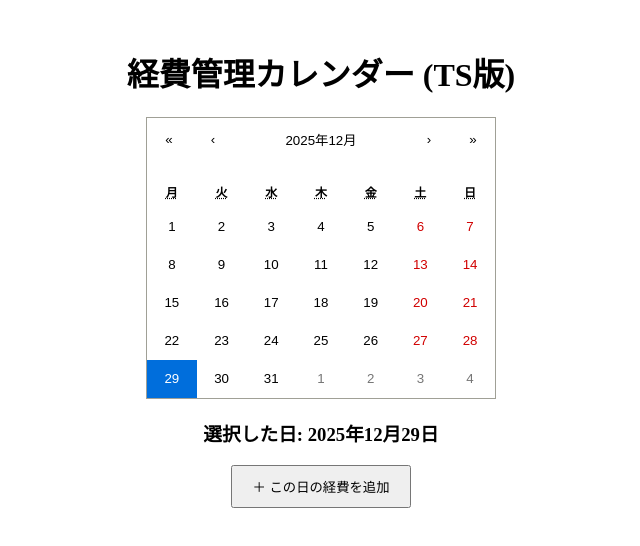
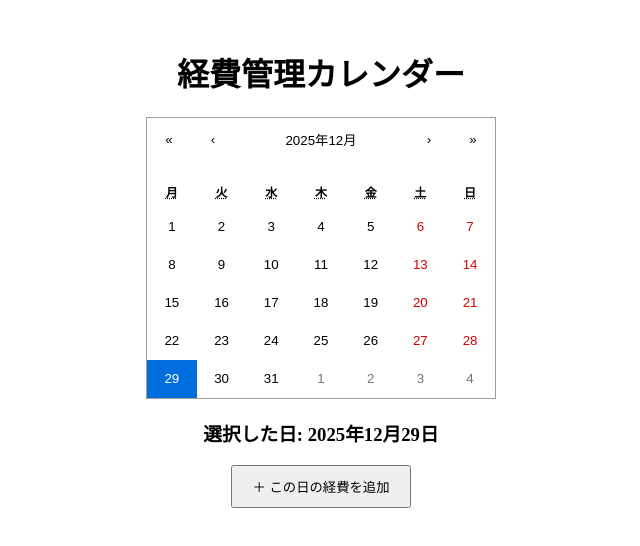
Before and after one commit to five-choco/money-tracker-app, a React (Vite) app: page / in a window 1280 px wide. Shown: the top 546 px of the page, without its empty margins (319-959 px from the left). Built offline with nearby package versions, Linux system fonts and the light colour scheme.

Commit message:
文言修正

```diff
--- a/src/App.tsx
+++ b/src/App.tsx
@@ -19,7 +19,7 @@ function App() {
 
   return (
     <div style={{ padding: "20px", textAlign: "center" }}>
-      <h1>経費管理カレンダー (TS版)</h1>
+      <h1>経費管理カレンダー</h1>
 
       <div
         style={{ display: "flex", justifyContent: "center", margin: "20px 0" }}
```
